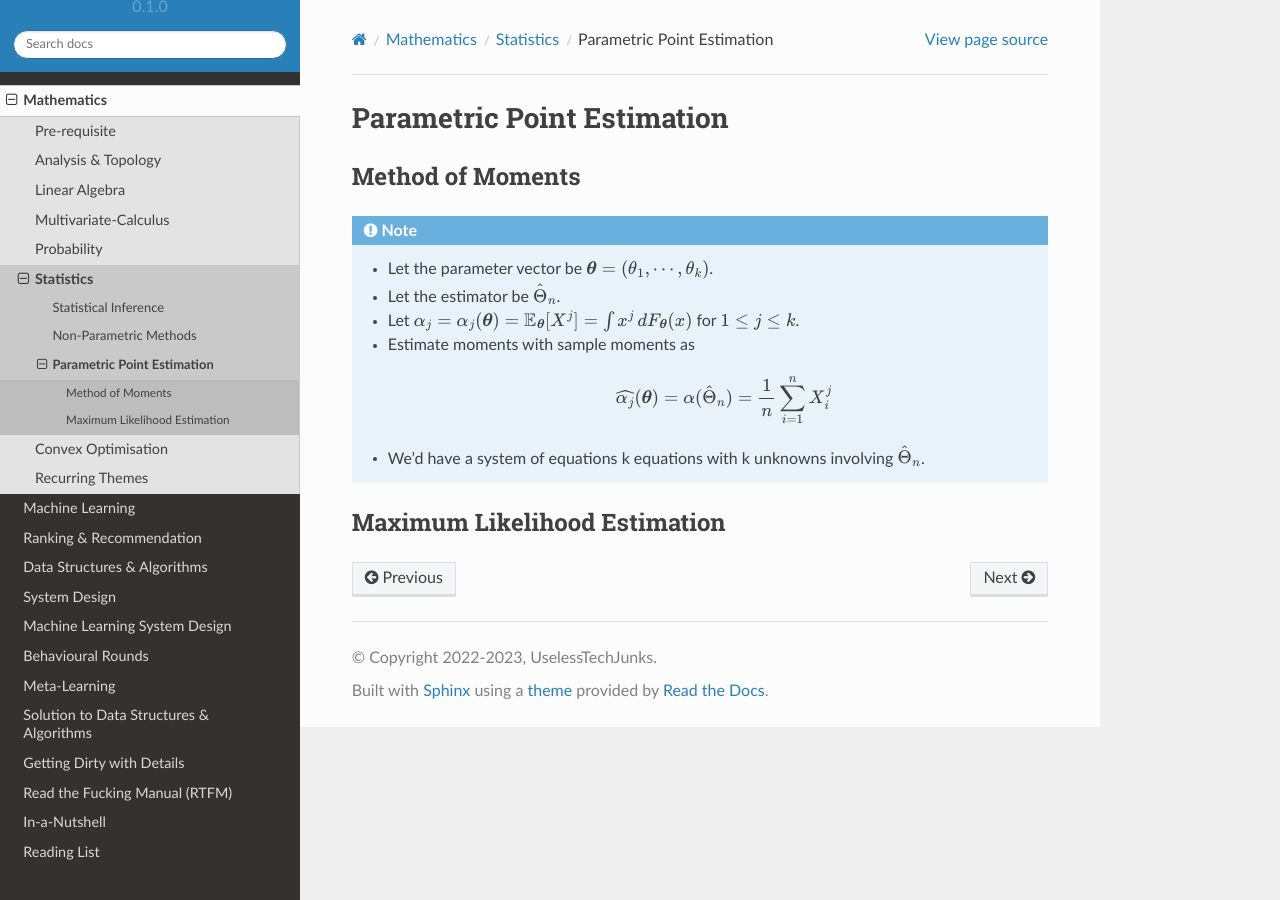
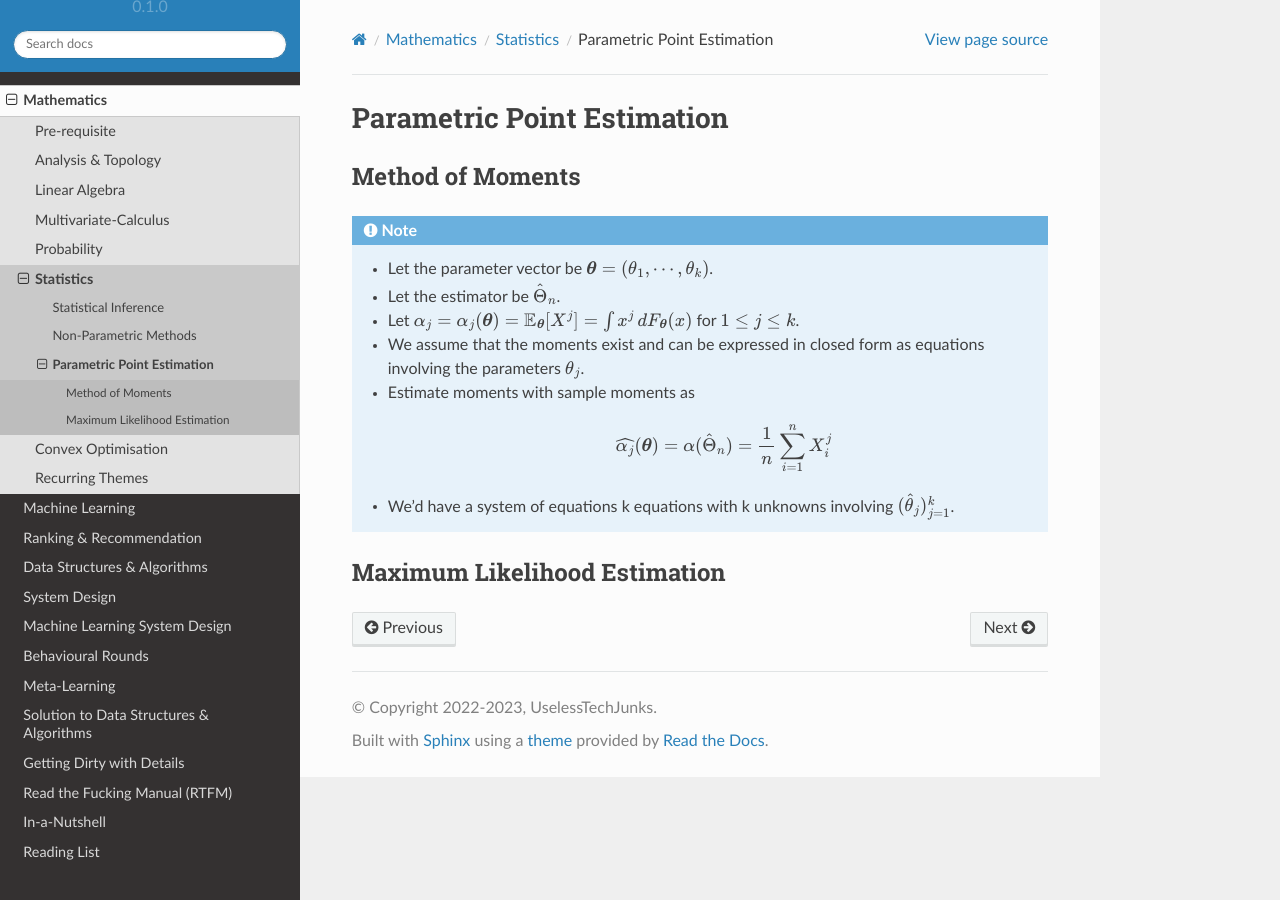
Before and after one commit to uselesstechjunks/leetcode, a Sphinx documentation site: the page built from docs/source/math/stat/pointest.rst, in a window 1280 px wide. Built offline with Sphinx 7.4.7 and the Read the Docs theme 2.0.0, drawn with Linux system fonts in a browser that asks for light colours.

Commit message:
Update pointest.rst

```diff
--- a/docs/source/math/stat/pointest.rst
+++ b/docs/source/math/stat/pointest.rst
@@ -9,10 +9,11 @@ Method of Moments
 	* Let the parameter vector be :math:`\boldsymbol{\theta}=(\theta_1,\cdots,\theta_k)`.
 	* Let the estimator be :math:`\hat{\Theta}_n`.
 	* Let :math:`\alpha_j=\alpha_j({\boldsymbol{\theta}})=\mathbb{E}_{\boldsymbol{\theta}}[X^j]=\int x^j\mathop{dF_{\boldsymbol{\theta}}}(x)` for :math:`1\leq j\leq k`.
+	* We assume that the moments exist and can be expressed in closed form as equations involving the parameters :math:`\theta_j`.
 	* Estimate moments with sample moments as
 
 		.. math:: \widehat{\alpha_j}({\boldsymbol{\theta}})=\alpha(\hat{\Theta}_n)=\frac{1}{n}\sum_{i=1}^n X_i^j
-	* We'd have a system of equations k equations with k unknowns involving :math:`\hat{\Theta}_n`.
+	* We'd have a system of equations k equations with k unknowns involving :math:`(\hat{\theta}_j)_{j=1}^k`.
 
 ********************************************************************************
 Maximum Likelihood Estimation
```
